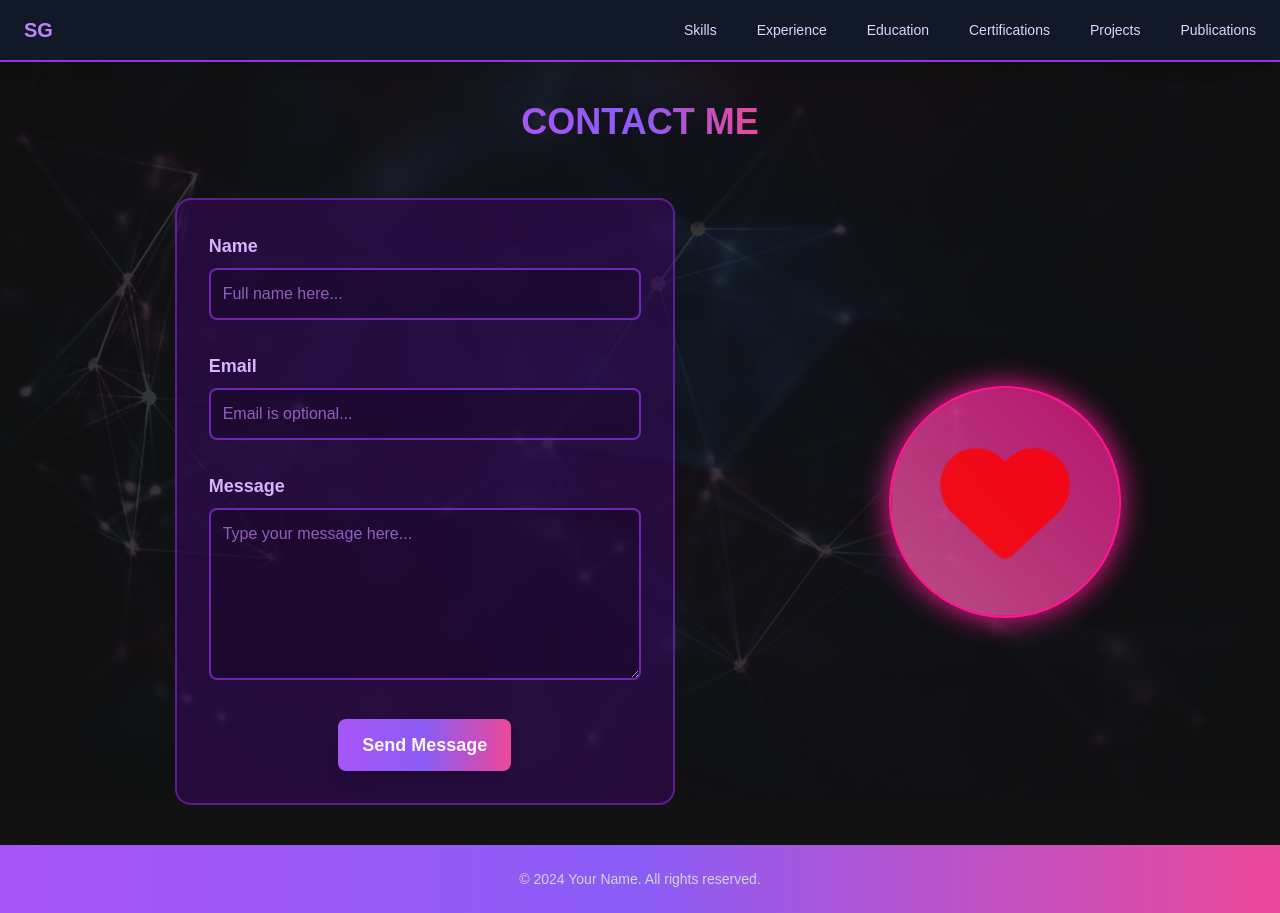
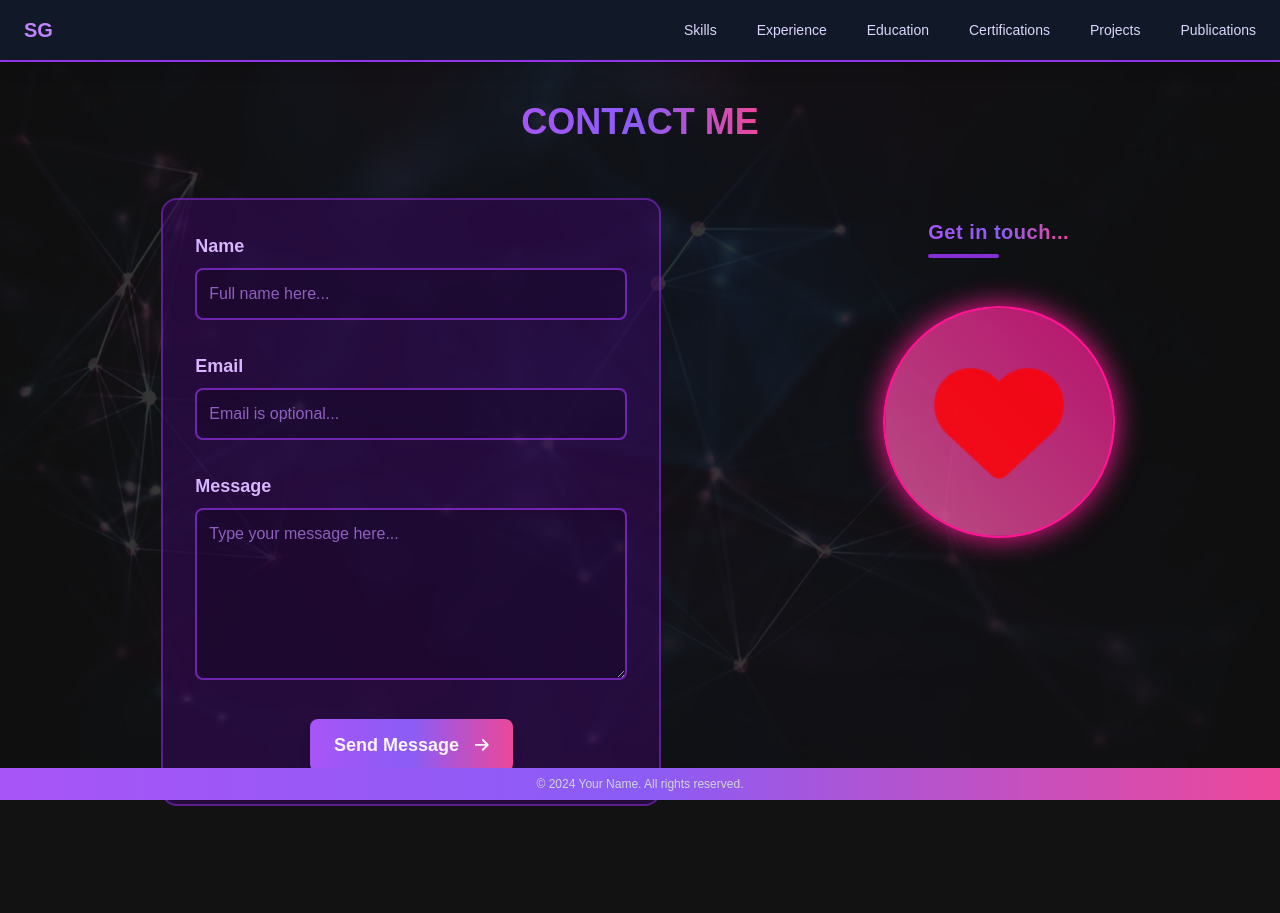
Before and after one commit to Sagnik-Coder24/Resume-Website, a React (Vite) app: page /contact in a window 1280 px wide. After the commit the page ends 846 px from the top, so only its background shows below. Built offline with nearby package versions, Linux system fonts and the light colour scheme; no server answers.

Commit message:
contact me dn

```diff
--- a/src/App.css
+++ b/src/App.css
@@ -170,12 +170,6 @@ li.purple-dot::before {
   animation: moveGradient 6s ease infinite;
 }
 
-.heart-container {
-  display: flex;
-  justify-content: center;
-  align-items: center;
-}
-
 .heart {
   width: 200px;
   height: 200px;
--- a/src/App.jsx
+++ b/src/App.jsx
@@ -19,6 +19,7 @@ import { BrowserRouter as Router, Route, Routes } from "react-router-dom";
 import NotFound from "./components/MainPage/Notfound.jsx";
 import ContactMe from "./components/MainPage/ContactMe.jsx";
 import BackToTop from "./components/Button/BackToTop.jsx";
+import Footer from "./components/MainPage/Footer.jsx";
 
 function App() {
   useEffect(() => {
@@ -106,6 +107,7 @@ function App() {
           <Route path="*" element={<NotFound />} />
         </Routes>
       </div>
+      <Footer />
     </Router>
   );
 }
--- a/src/components/MainPage/ContactMe.jsx
+++ b/src/components/MainPage/ContactMe.jsx
@@ -1,33 +1,15 @@
-import { faHeart } from "@fortawesome/free-solid-svg-icons";
+import { faArrowRight, faHeart } from "@fortawesome/free-solid-svg-icons";
 import { FontAwesomeIcon } from "@fortawesome/react-fontawesome";
 import React, { useState } from "react";
-import Footer from "./Footer";
+
+const access_key = import.meta.env.VITE_ACCESS_KEY;
 
 const ContactMe = () => {
-  const [formData, setFormData] = useState({
-    name: "",
-    email: "",
-    message: "",
-  });
-
-  const handleChange = (e) => {
-    const { name, value } = e.target;
-    setFormData((prevData) => ({
-      ...prevData,
-      [name]: value,
-    }));
-  };
-
   const handleSubmit = (e) => {
-    e.preventDefault();
-    // Handle form submission (e.g., send data to a server or email)
-    console.log(formData);
     alert("Message sent!");
-    setFormData({ name: "", email: "", message: "" });
   };
 
   return (
-    <>
     <section className="text-center py-8 px-6 md:py-10 md:px-14 relative animate-fadeIn">
       <div className="flex w-full justify-center items-center h-fit mb-14">
         <h1 className="w-fit text-3xl lg:text-4xl font-extrabold text-transparent bg-clip-text bg-gradient-to-r from-purple-500 via-violet-500 to-pink-500 select-none uppercase">
@@ -35,10 +17,21 @@ const ContactMe = () => {
         </h1>
       </div>
 
-        <div className="flex justify-evenly items-center flex-wrap gap-28">
+      <div className="flex justify-evenly items-start flex-wrap gap-x-28 gap-y-10">
         {/* Contact Form */}
         <div className="w-screen sm:w-[500px] bg-purple-950 bg-opacity-50 border-2 border-purple-600 border-opacity-50 p-8 rounded-2xl">
-            <form onSubmit={handleSubmit} className="space-y-8">
+          <form
+            action="https://api.web3forms.com/submit"
+            method="POST"
+            onSubmit={handleSubmit}
+            className="flex flex-col gap-y-8"
+          >
+            <input type="hidden" name="access_key" value={access_key}></input>
+            <input
+              type="hidden"
+              name="redirect"
+              value="http://localhost:5173/"
+            ></input>
             <div>
               <label
                 htmlFor="name"
@@ -48,11 +41,8 @@ const ContactMe = () => {
               </label>
               <input
                 type="text"
-                  id="name"
                 name="name"
                 placeholder="Full name here..."
-                  value={formData.name}
-                  onChange={handleChange}
                 className="w-full p-3 mt-2 border-2 border-purple-600 border-opacity-70 bg-black bg-opacity-20 text-purple-200 rounded-lg focus:outline-none focus:border-opacity-100 focus:placeholder-opacity-0 placeholder-purple-400 placeholder-opacity-70"
                 required
               />
@@ -67,11 +57,8 @@ const ContactMe = () => {
               </label>
               <input
                 type="email"
-                  id="email"
                 name="email"
                 placeholder="Email is optional..."
-                  value={formData.email}
-                  onChange={handleChange}
                 className="w-full p-3 mt-2 border-2 border-purple-600 border-opacity-70 bg-black bg-opacity-20 text-purple-200 rounded-lg focus:outline-none focus:border-opacity-100 focus:placeholder-opacity-0 placeholder-purple-400 placeholder-opacity-70"
               />
             </div>
@@ -84,11 +71,8 @@ const ContactMe = () => {
                 Message
               </label>
               <textarea
-                  id="message"
                 name="message"
                 placeholder="Type your message here..."
-                  value={formData.message}
-                  onChange={handleChange}
                 rows="6"
                 className="w-full p-3 mt-2 border-2 border-purple-600 border-opacity-70 bg-black bg-opacity-20 text-purple-200 rounded-lg focus:outline-none focus:border-opacity-100 focus:placeholder-opacity-0 placeholder-purple-400 placeholder-opacity-70"
                 required
@@ -98,14 +82,23 @@ const ContactMe = () => {
             <div className="flex justify-center">
               <button
                 type="submit"
-                  className="py-3 px-6 bg-gradient-to-r from-purple-500 via-violet-500 to-pink-500 text-purple-50 text-lg font-semibold rounded-lg shadow-lg transition-all duration-300 hover:scale-105"
+                className="py-3 px-6 bg-gradient-to-r from-purple-500 via-violet-500 to-pink-500 text-purple-50 text-lg font-semibold rounded-lg shadow-lg transition-all duration-300 hover:scale-105 group overflow-hidden flex gap-x-4"
               >
-                  Send Message
+                <p>Send Message</p>
+                <div className="mt-[1px] group-hover:translate-x-[100%] transition-all duration-300">
+                  <FontAwesomeIcon icon={faArrowRight} size="sm" />
+                </div>
               </button>
             </div>
           </form>
         </div>
-          <div className="heart-container">
+        <div className="flex justify-between items-center flex-col gap-16 min-h-[40vh] p-5 mb-16">
+          <div className="">
+            <p className="text-xl tracking-wide font-semibold text-transparent bg-clip-text bg-gradient-to-r from-purple-500 via-violet-500 to-pink-500">
+              Get in touch...
+            </p>
+            <hr className="w-1/2 mt-2 border-2 rounded-full border-purple-600 border-opacity-90" />
+          </div>
           <div className="heart">
             <FontAwesomeIcon
               icon={faHeart}
@@ -120,8 +113,6 @@ const ContactMe = () => {
         </div>
       </div>
     </section>
-      <Footer />
-    </>
   );
 };
 
--- a/src/components/MainPage/Footer.jsx
+++ b/src/components/MainPage/Footer.jsx
@@ -2,9 +2,9 @@ import React from "react";
 
 function Footer() {
   return (
-    <footer className="bg-gradient-to-r from-purple-500 via-violet-500 to-pink-500 py-6">
+    <footer className="bg-gradient-to-r from-purple-500 via-violet-500 to-pink-500 py-2 fixed bottom-0 w-full">
       <div className="container mx-auto px-6 text-center text-white">
-        <p className="text-sm text-gray-300">
+        <p className="text-xs text-gray-300">
           &copy; {new Date().getFullYear()} Your Name. All rights reserved.
         </p>
       </div>
```
Also changed, not shown: 1 other file (tests, documents, lock files or other folders). Lines whose indentation alone changed are shown as unchanged.
